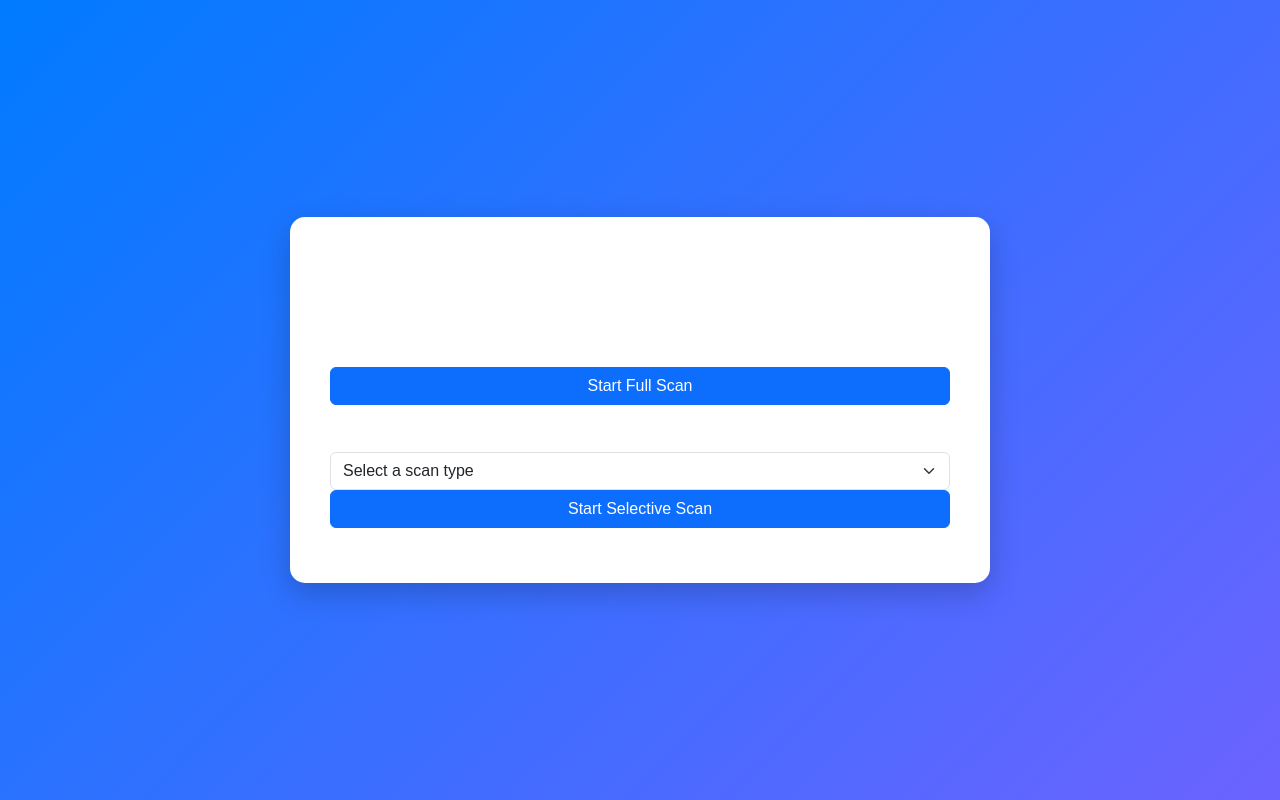
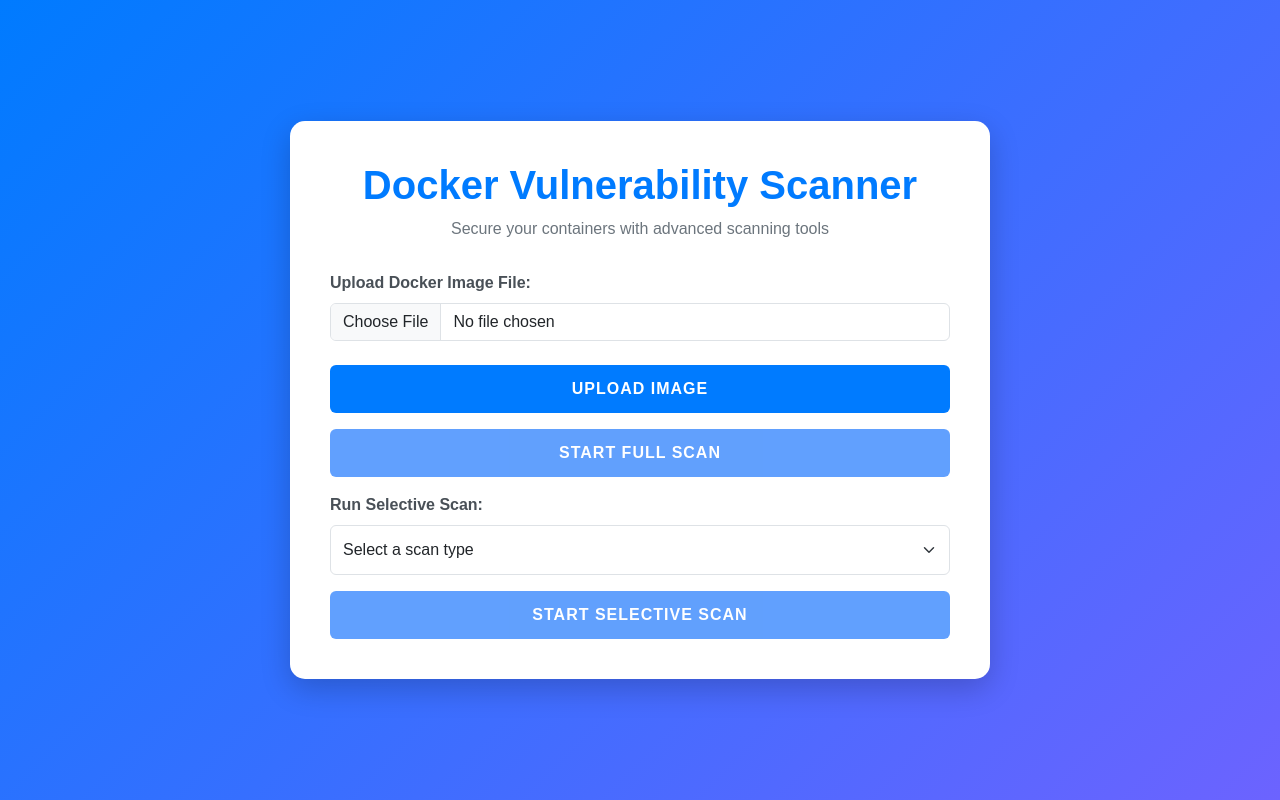
Before and after one commit to VulnixDocker/Docker-Backend, a Flask app: template templates/dockerscan.html in a window 1280 px wide. Run offline with Flask 3, Linux system fonts and the light colour scheme; the template is opened without the code that fills it, so the values that code supplies are empty; some libraries are stand-ins or nearby versions.

Commit message:
Finalized Docker vulnerability scanner CI/CD

```diff
--- a/app.py
+++ b/app.py
@@ -1,274 +1,31 @@
-# from flask import Flask, render_template, request, redirect, url_for, session, flash, jsonify
-# from flask_mysqldb import MySQL
-# from flask_bcrypt import Bcrypt
-# from functools import wraps
-# import subprocess
-# import os
-
-# app = Flask(__name__)
-# bcrypt = Bcrypt(app)
-
-# # Secret key for sessions
-# app.secret_key = 'your_secret_key'
-
-# # Database Configuration
-# app.config['MYSQL_HOST'] = 'localhost'
-# app.config['MYSQL_USER'] = 'flask_user'
-# app.config['MYSQL_PASSWORD'] = 'Abhiram@1729'
-# app.config['MYSQL_DB'] = 'docker_management'
-
-# mysql = MySQL(app)
-
-# # Path to Snyk binary
-# SNYK_PATH = "C:/Users/abhir/Downloads/snyk-win.exe"
-# UPLOAD_FOLDER = "./uploaded_images"
-# SCAN_RESULTS_FOLDER = "./scan_results"
-
-# # Ensure necessary folders exist
-# os.makedirs(UPLOAD_FOLDER, exist_ok=True)
-# os.makedirs(SCAN_RESULTS_FOLDER, exist_ok=True)
-
-# # Middleware to ensure admin access
-# def admin_required(f):
-#     @wraps(f)
-#     def decorated_function(*args, **kwargs):
-#         user_id = session.get('user_id')
-#         if not user_id:
-#             flash("You need to log in first!", "error")
-#             return redirect(url_for('login_page'))
-
-#         cur = mysql.connection.cursor()
-#         cur.execute("SELECT is_admin FROM users WHERE id = %s", (user_id,))
-#         result = cur.fetchone()
-#         cur.close()
-
-#         if not result or not result[0]:
-#             flash("Unauthorized access!", "error")
-#             return redirect(url_for('home'))
-#         return f(*args, **kwargs)
-#     return decorated_function
-
-# # Initialize Admin User
-# def initialize_admin():
-#     username = "admin"
-#     email = "admin@dockerapp.local"
-#     password = "DISS@!@"
-#     hashed_password = bcrypt.generate_password_hash(password).decode('utf-8')
-
-#     cur = mysql.connection.cursor()
-#     cur.execute("SELECT * FROM users WHERE username = %s", (username,))
-#     admin_exists = cur.fetchone()
-#     if not admin_exists:
-#         cur.execute("INSERT INTO users (username, email, password_hash, is_admin) VALUES (%s, %s, %s, %s)",
-#                     (username, email, hashed_password, True))
-#         mysql.connection.commit()
-#     cur.close()
-
-# @app.route('/')
-# def home():
-#     return render_template('index.html')
-
-# @app.route('/signup', methods=['POST'])
-# def signup():
-#     username = request.form.get('signup_username')
-#     email = request.form.get('signup_email')
-#     password = request.form.get('signup_password')
-#     confirm_password = request.form.get('signup_confirm_password')
-
-#     if password != confirm_password:
-#         flash("Passwords do not match!", "error")
-#         return redirect(url_for('home'))
-
-#     password_hash = bcrypt.generate_password_hash(password).decode('utf-8')
-
-#     try:
-#         cur = mysql.connection.cursor()
-#         cur.execute("INSERT INTO users (username, email, password_hash) VALUES (%s, %s, %s)",
-#                     (username, email, password_hash))
-#         mysql.connection.commit()
-#         cur.close()
-#         flash("Signup successful! You can now log in.", "success")
-#         return redirect(url_for('login_page'))
-#     except Exception as e:
-#         flash(f"Error: {e}", "error")
-#         return redirect(url_for('home'))
-
-# @app.route('/login-page', methods=['GET'])
-# def login_page():
-#     return render_template('login.html')
-
-# @app.route('/login', methods=['POST'])
-# def login():
-#     username = request.form.get('log')
-#     password = request.form.get('pwd')
-
-#     try:
-#         cur = mysql.connection.cursor()
-#         cur.execute("SELECT id, password_hash, is_admin FROM users WHERE username = %s", [username])
-#         result = cur.fetchone()
-#         cur.close()
-
-#         if result and bcrypt.check_password_hash(result[1], password):
-#             session['user_id'] = result[0]
-#             session['is_admin'] = result[2]
-#             flash("Login successful!", "success")
-#             return redirect(url_for('dashboard'))  # ✅ Fixed Redirect
-#         else:
-#             flash("Invalid username or password!", "error")
-#             return redirect(url_for('login_page'))
-#     except Exception as e:
-#         flash(f"Error: {e}", "error")
-#         return redirect(url_for('login_page'))
-
-
-# @app.route('/scanning-page', methods=['GET', 'POST'])
-# def scanning_page():
-#     if 'user_id' not in session:
-#         flash("You need to log in first!", "error")
-#         return redirect(url_for('login_page'))
-
-#     user_id = session['user_id']
-
-#     if request.method == 'POST':
-#         image_name = request.form.get('docker_image_name')
-
-#         if not image_name:
-#             flash("Please enter a Docker image name!", "error")
-#             return redirect(url_for('scanning_page'))
-
-#         # Trigger GitHub Actions CI/CD
-#         flash(f"Scanning Docker image: {image_name}. The report will be available soon.", "info")
-
-#         # Store scan request (status: pending)
-#         cur = mysql.connection.cursor()
-#         cur.execute("INSERT INTO scan_reports (user_id, scanner_name, report_json) VALUES (%s, 'Pending', 'Scan in progress...')", (user_id,))
-#         mysql.connection.commit()
-#         cur.close()
-
-#         return redirect(url_for('dashboard'))
-
-#     return render_template('dockerscan.html')
-
-
-# @app.route('/dashboard')
-# def dashboard():
-#     if 'user_id' not in session:
-#         return redirect(url_for('login_page'))
-
-#     user_id = session['user_id']
-
-#     db = mysql.connection.cursor()
-#     db.execute("SELECT * FROM scan_reports WHERE user_id = %s ORDER BY scanned_at DESC", (user_id,))
-#     reports = db.fetchall()
-#     db.close()
-
-#     return render_template("dashboard.html", reports=reports)
-
-# @app.route('/download/<int:report_id>')
-# def download_report(report_id):
-#     if 'user_id' not in session:
-#         return redirect(url_for('login_page'))
-
-#     user_id = session['user_id']
-
-#     db = mysql.connection.cursor()
-#     db.execute("SELECT scanner_name, report_json FROM scan_reports WHERE id = %s AND user_id = %s", (report_id, user_id))
-#     report = db.fetchone()
-#     db.close()
-
-#     if report:
-#         filename = f"{report[0]}_scan_report.json"
-#         with open(filename, "w") as f:
-#             json.dump(json.loads(report[1]), f, indent=4)
-
-#         return send_file(filename, as_attachment=True)
-
-#     return "Report not found or unauthorized", 403
-
-
-
-# @app.route('/admin')
-# @admin_required
-# def admin_dashboard():
-#     return render_template('admin_dashboard.html')
-
-# @app.route('/admin/manage-users', methods=['GET', 'POST'])
-# @admin_required
-# def manage_users():
-#     cur = mysql.connection.cursor()
-
-#     if request.method == 'POST':
-#         username = request.form.get('username')
-#         email = request.form.get('email')
-#         password = request.form.get('password')
-#         confirm_password = request.form.get('confirm_password')
-#         role = request.form.get('role')
-
-#         if not username or not email or not password or not confirm_password:
-#             flash("All fields are required!", "error")
-#             return redirect(url_for('manage_users'))
-
-#         if password != confirm_password:
-#             flash("Passwords do not match!", "error")
-#             return redirect(url_for('manage_users'))
-
-#         hashed_password = bcrypt.generate_password_hash(password).decode('utf-8')
-
-#         try:
-#             cur.execute("""
-#                 INSERT INTO users (username, email, password_hash, is_admin)
-#                 VALUES (%s, %s, %s, %s)
-#             """, (username, email, hashed_password, int(role)))
-#             mysql.connection.commit()
-#             flash("User added successfully!", "success")
-#         except Exception as e:
-#             flash(f"Error: {e}", "error")
-#         finally:
-#             cur.close()
-
-#     cur = mysql.connection.cursor()
-#     cur.execute("SELECT id, username, email, is_admin FROM users")
-#     users = cur.fetchall()
-#     cur.close()
-
-#     return render_template('manage_users.html', users=users)
-
-# if __name__ == '__main__':
-#     with app.app_context():
-#         initialize_admin()
-#     app.run(debug=True)
-
-
 from flask import Flask, render_template, request, redirect, url_for, session, flash, jsonify, send_file
 from flask_mysqldb import MySQL
 from flask_bcrypt import Bcrypt
 from functools import wraps
 import requests
 import os
-import json
 
 app = Flask(__name__)
 bcrypt = Bcrypt(app)
 
-# Secret key for sessions
-app.secret_key = 'your_secret_key'
 
-# Database Configuration
-app.config['MYSQL_HOST'] = 'localhost'
-app.config['MYSQL_USER'] = 'flask_user'
-app.config['MYSQL_PASSWORD'] = 'Abhiram@1729'
-app.config['MYSQL_DB'] = 'docker_management'
+# Database Configuration (Using Environment Variables for Security)
+app.config['MYSQL_HOST'] = os.getenv("MYSQL_HOST", "localhost")
+app.config['MYSQL_USER'] = os.getenv("MYSQL_USER", "flask_user")
+app.config['MYSQL_PASSWORD'] = os.getenv("MYSQL_PASSWORD", "Abhiram@1729")
+app.config['MYSQL_DB'] = os.getenv("MYSQL_DB", "docker_management")
 
 mysql = MySQL(app)
 
+# Directories for Uploaded Docker Images & Scan Results
 UPLOAD_FOLDER = "uploaded_images"
 SCAN_RESULTS_FOLDER = "scan_results"
 os.makedirs(UPLOAD_FOLDER, exist_ok=True)
 os.makedirs(SCAN_RESULTS_FOLDER, exist_ok=True)
 
-# GitHub Actions Trigger URL
-GITHUB_ACTIONS_TRIGGER_URL = "https://api.github.com/repos/YOUR_GITHUB_USERNAME/YOUR_REPO/actions/workflows/docker-scanner.yml/dispatches"
-GITHUB_TOKEN = "YOUR_GITHUB_PERSONAL_ACCESS_TOKEN"
+# GitHub Actions Trigger URL (Replace YOUR_GITHUB_USERNAME & REPO)
+GITHUB_ACTIONS_TRIGGER_URL = "https://api.github.com/repos/VulnixDocker/Docker-Backend/actions/workflows/docker-scanner.yml/dispatches"
+GITHUB_TOKEN = os.getenv("DOCKER_SCANNER_PAT")  # Stored as a GitHub Secret
 
 # Middleware to ensure admin access
 def admin_required(f):
@@ -280,7 +37,7 @@
         return f(*args, **kwargs)
     return decorated_function
 
-# Initialize Admin User
+# Initialize Admin User (If Not Exists)
 def initialize_admin():
     username = "admin"
     email = "admin@dockerapp.local"
@@ -296,35 +53,22 @@
         mysql.connection.commit()
     cur.close()
 
+# 🔹 Home Route
 @app.route('/')
 def home():
     return render_template('index.html')
 
-@app.route('/signup', methods=['POST'])
-def signup():
-    username = request.form.get('signup_username')
-    email = request.form.get('signup_email')
-    password = request.form.get('signup_password')
-    confirm_password = request.form.get('signup_confirm_password')
-
-    if password != confirm_password:
-        flash("Passwords do not match!", "error")
-        return redirect(url_for('home'))
-
-    password_hash = bcrypt.generate_password_hash(password).decode('utf-8')
-
-    cur = mysql.connection.cursor()
-    cur.execute("INSERT INTO users (username, email, password_hash) VALUES (%s, %s, %s)", (username, email, password_hash))
-    mysql.connection.commit()
-    cur.close()
-
-    flash("Signup successful! You can now log in.", "success")
-    return redirect(url_for('login_page'))
-
+# 🔹 Login Page
 @app.route('/login-page')
 def login_page():
     return render_template('login.html')
 
+# 🔹 Docker Scan Page
+@app.route('/dockerscan')
+def dockerscan():
+    return render_template('dockerscan.html')
+
+# 🔹 User Login
 @app.route('/login', methods=['POST'])
 def login():
     username = request.form.get('log')
@@ -339,11 +83,12 @@
         session['user_id'] = result[0]
         session['is_admin'] = result[2]
         flash("Login successful!", "success")
-        return redirect(url_for('dashboard'))
+        return redirect(url_for('dockerscan'))
     else:
         flash("Invalid username or password!", "error")
         return redirect(url_for('login_page'))
 
+# 🔹 Upload Docker Image
 @app.route('/upload', methods=['POST'])
 def upload_image():
     if 'docker_image' not in request.files:
@@ -358,6 +103,7 @@
 
     return jsonify({"message": "Image uploaded successfully!", "image_name": file.filename}), 200
 
+# 🔹 Trigger CI/CD Scan Automatically
 @app.route('/trigger_scan', methods=['POST'])
 def trigger_scan():
     if 'user_id' not in session:
@@ -375,18 +121,26 @@
     }
     payload = {
         "ref": "main",
-        "inputs": {
-            "docker_image": f"uploaded_images/{image_name}"
-        }
+        "inputs": { "docker_image": image_name }
     }
 
+    # 🛠 Print Debug Info
+    print("🔹 Sending Request to GitHub Actions")
+    print(f"🔹 Headers: {headers}")
+    print(f"🔹 Payload: {payload}")
+
     response = requests.post(GITHUB_ACTIONS_TRIGGER_URL, headers=headers, json=payload)
+
+    print(f"🔹 Response Code: {response.status_code}")
+    print(f"🔹 Response Content: {response.text}")
 
     if response.status_code == 204:
         return jsonify({"message": "Scan triggered successfully!"}), 200
     else:
         return jsonify({"error": "Failed to trigger scan!", "details": response.json()}), 500
 
+
+# 🔹 Dashboard to View Scan Reports
 @app.route('/dashboard')
 def dashboard():
     if 'user_id' not in session:
@@ -401,6 +155,7 @@
 
     return render_template("dashboard.html", reports=reports)
 
+# 🔹 Download Scan Report
 @app.route('/download/<int:report_id>')
 def download_report(report_id):
     if 'user_id' not in session:
@@ -422,39 +177,13 @@
 
     return "Report not found or unauthorized", 403
 
+# 🔹 Admin Dashboard
 @app.route('/admin')
 @admin_required
 def admin_dashboard():
     return render_template('admin_dashboard.html')
 
-@app.route('/admin/manage-users', methods=['GET', 'POST'])
-@admin_required
-def manage_users():
-    cur = mysql.connection.cursor()
-
-    if request.method == 'POST':
-        username = request.form.get('username')
-        email = request.form.get('email')
-        password = request.form.get('password')
-        confirm_password = request.form.get('confirm_password')
-        role = request.form.get('role')
-
-        if password != confirm_password:
-            flash("Passwords do not match!", "error")
-            return redirect(url_for('manage_users'))
-
-        hashed_password = bcrypt.generate_password_hash(password).decode('utf-8')
-
-        cur.execute("INSERT INTO users (username, email, password_hash, is_admin) VALUES (%s, %s, %s, %s)",
-                    (username, email, hashed_password, int(role)))
-        mysql.connection.commit()
-
-    cur.execute("SELECT id, username, email, is_admin FROM users")
-    users = cur.fetchall()
-    cur.close()
-
-    return render_template('manage_users.html', users=users)
-
+# 🔹 Run Flask App
 if __name__ == '__main__':
     with app.app_context():
         initialize_admin()
--- a/templates/dockerscan.html
+++ b/templates/dockerscan.html
@@ -5,6 +5,7 @@
     <meta name="viewport" content="width=device-width, initial-scale=1.0">
     <title>Docker Vulnerability Scanner</title>
     <link rel="stylesheet" href="https://cdn.jsdelivr.net/npm/bootstrap@5.3.0-alpha3/dist/css/bootstrap.min.css">
+    <script src="https://code.jquery.com/jquery-3.6.0.min.js"></script>
     <style>
         body {
             background: linear-gradient(135deg, #007bff, #6c63ff);
@@ -14,13 +15,15 @@
             display: flex;
             align-items: center;
             justify-content: center;
+            margin: 0;
+            padding: 0;
         }
 
         .container {
             max-width: 700px;
+            padding: 40px;
             background: #fff;
             border-radius: 15px;
-            padding: 40px;
             box-shadow: 0 10px 30px rgba(0, 0, 0, 0.2);
         }
 
@@ -29,21 +32,66 @@
             margin-bottom: 30px;
         }
 
-        .btn-primary {
-            width: 100%;
-            margin-bottom: 15px;
+        .header h1 {
+            font-size: 2.5rem;
+            font-weight: bold;
+            color: #007bff;
         }
 
-        #scanResults {
+        .header p {
+            font-size: 1rem;
+            color: #6c757d;
+        }
+
+        .form-label {
+            font-weight: bold;
+            color: #495057;
+        }
+
+        .btn-primary {
+            background-color: #007bff;
+            border: none;
+            padding: 12px 20px;
+            font-size: 1rem;
+            font-weight: bold;
+            text-transform: uppercase;
+            letter-spacing: 1px;
+            transition: transform 0.2s ease, background-color 0.3s ease;
+        }
+
+        .btn-primary:hover {
+            background-color: #0056b3;
+            transform: scale(1.05);
+        }
+
+        .form-select {
+            height: 50px;
+            font-size: 1rem;
+        }
+
+        .footer {
+            text-align: center;
+            margin-top: 30px;
+            font-size: 0.9rem;
+            color: #adb5bd;
+        }
+
+        .scan-status {
+            margin-top: 20px;
+            font-size: 1.2rem;
+            font-weight: bold;
+            text-align: center;
+            color: #333;
             display: none;
+        }
+
+        .completed-message {
             margin-top: 20px;
-            color: #333;
-            background: #f8f9fa;
-            padding: 15px;
-            border-radius: 5px;
-            font-family: monospace;
-            max-height: 400px;
-            overflow-y: auto;
+            font-size: 1.5rem;
+            font-weight: bold;
+            text-align: center;
+            color: #28a745;
+            display: none;
         }
     </style>
 </head>
@@ -54,70 +102,117 @@
             <p>Secure your containers with advanced scanning tools</p>
         </div>
 
-        <button id="startFullScan" class="btn btn-primary">Start Full Scan</button>
+        <!-- File Upload Section -->
+        <div class="upload-file mb-4">
+            <label for="dockerImage" class="form-label">Upload Docker Image File:</label>
+            <input type="file" id="dockerImage" name="dockerImage" class="form-control">
+        </div>
 
-        <label for="scanType" class="form-label">Select Scan Type:</label>
-        <select id="scanType" class="form-select">
-            <option value="" disabled selected>Select a scan type</option>
-            <option value="simple">Simple Scan</option>
-            <option value="detailed">Detailed Scan</option>
-        </select>
-        <button id="startSelectiveScan" class="btn btn-primary">Start Selective Scan</button>
+        <button id="uploadButton" class="btn btn-primary w-100 mb-3">Upload Image</button>
 
-        <div id="scanResults">
-            <h4>Scan Results:</h4>
-            <pre id="results"></pre>
+        <!-- Full Scan Section -->
+        <button id="startFullScanButton" class="btn btn-primary w-100 mb-3" disabled>Start Full Scan</button>
+
+        <!-- Selective Scan Section -->
+        <div class="scan-section">
+            <label for="scanType" class="form-label">Run Selective Scan:</label>
+            <select id="scanType" name="scanType" class="form-select mb-3">
+                <option value="" disabled selected>Select a scan type</option>
+                <option value="simple">Simple Scan</option>
+                <option value="detailed">Detailed Scan</option>
+            </select>
+            <button id="startSelectiveScanButton" class="btn btn-primary w-100" disabled>Start Selective Scan</button>
         </div>
+
+        <!-- Scanning Status -->
+        <div id="scanStatus" class="scan-status">Preparing to scan...</div>
+
+        <!-- Completion Message -->
+        <div id="completedMessage" class="completed-message">Scan is completed! Report will be available soon.</div>
     </div>
 
     <script>
-        document.getElementById('startFullScan').addEventListener('click', () => {
-            fetch('/start-full-scan', {
-                method: 'POST',
-                headers: { 'Content-Type': 'application/json' },
-                body: JSON.stringify({ docker_image: "docker-project:latest" })
-            })
-            .then(res => res.json())
-            .then(data => {
-                if (data.result_file) {
-                    fetch(`/scan-results/${data.result_file}`)
-                        .then(response => response.text())
-                        .then(results => {
-                            document.getElementById('scanResults').style.display = 'block';
-                            document.getElementById('results').textContent = results;
-                        });
-                } else {
-                    alert(data.error || "Unknown error occurred.");
+        let uploadedImage = null;
+
+        $("#uploadButton").click(function () {
+            const fileInput = $("#dockerImage")[0].files[0];
+
+            if (!fileInput) {
+                alert("Please select a Docker image file to upload.");
+                return;
+            }
+
+            let formData = new FormData();
+            formData.append("docker_image", fileInput);
+
+            $.ajax({
+                url: "/upload",
+                type: "POST",
+                data: formData,
+                contentType: false,
+                processData: false,
+                success: function (response) {
+                    uploadedImage = response.image_name;
+                    alert("Image uploaded successfully!");
+                    $("#startFullScanButton").prop("disabled", false);
+                },
+                error: function () {
+                    alert("Error uploading file.");
                 }
             });
         });
 
-        document.getElementById('startSelectiveScan').addEventListener('click', () => {
-            const scanType = document.getElementById('scanType').value;
-            if (!scanType) {
-                alert('Please select a scan type!');
+        function startScan() {
+            if (!uploadedImage) {
+                alert("Please upload an image before scanning.");
                 return;
             }
 
-            fetch('/start-selective-scan', {
-                method: 'POST',
-                headers: { 'Content-Type': 'application/json' },
-                body: JSON.stringify({ scan_type: scanType, docker_image: "docker-project:latest" })
-            })
-            .then(res => res.json())
-            .then(data => {
-                if (data.result_file) {
-                    fetch(`/scan-results/${data.result_file}`)
-                        .then(response => response.text())
-                        .then(results => {
-                            document.getElementById('scanResults').style.display = 'block';
-                            document.getElementById('results').textContent = results;
-                        });
-                } else {
-                    alert(data.error || "Unknown error occurred.");
+            $("#scanStatus").show().text("Starting scan...");
+            $("#completedMessage").hide();
+
+            $.ajax({
+                url: "/trigger_scan",
+                type: "POST",
+                contentType: "application/json",
+                data: JSON.stringify({ image_name: uploadedImage }),
+                success: function () {
+                    simulateProgress();
+                },
+                error: function () {
+                    alert("Error triggering scan.");
                 }
             });
-        });
+        }
+
+        function simulateProgress(stepIndex = 0) {
+            const scanSteps = [
+                "Testing Docker misconfigurations...",
+                "Checking Docker CVE vulnerabilities...",
+                "Scanning for open ports...",
+                "Validating container runtime settings...",
+                "Analyzing image layers...",
+                "Checking for outdated dependencies...",
+                "Scanning for malware signatures...",
+                "Validating Dockerfile best practices...",
+                "Ensuring compliance with CIS benchmarks...",
+                "Performing final risk analysis..."
+            ];
+
+            if (stepIndex < scanSteps.length) {
+                $("#scanStatus").text(scanSteps[stepIndex]);
+
+                setTimeout(() => {
+                    simulateProgress(stepIndex + 1);
+                }, 2000);
+            } else {
+                $("#scanStatus").hide();
+                $("#completedMessage").show();
+            }
+        }
+
+        $("#startFullScanButton").click(() => startScan());
     </script>
+
 </body>
 </html>
```
Also changed, not shown: .github/workflows/docker-scanner.yml, 1 other file.
